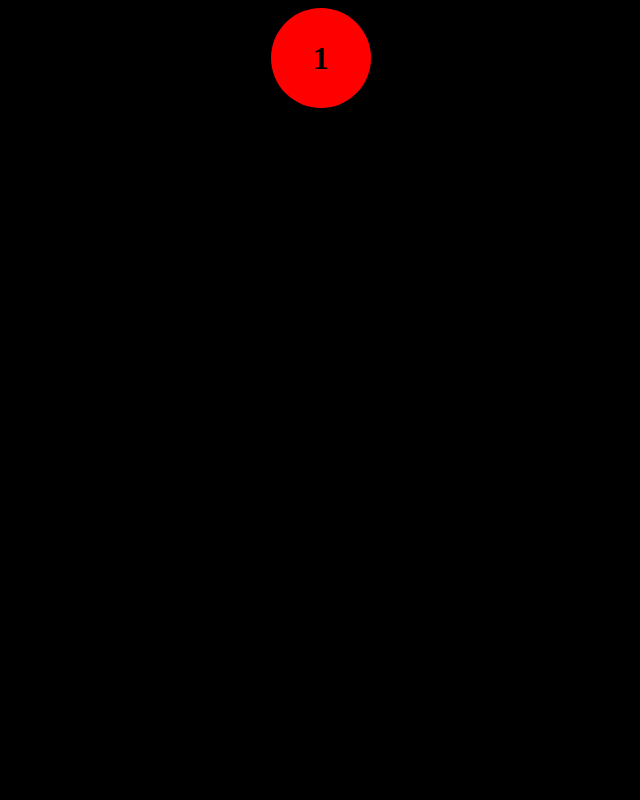
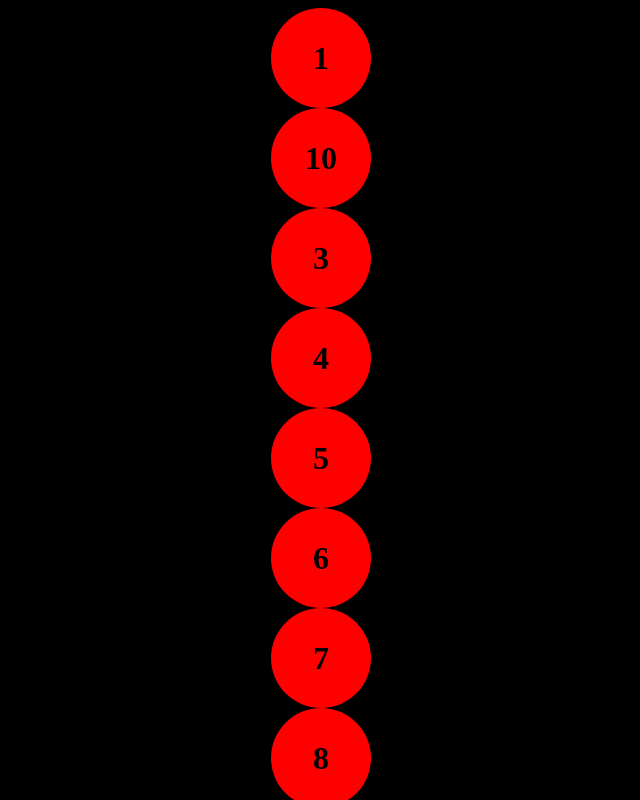
Before and after one commit to GUGOFO/Estudos-React, a React (Vite) app: page / in a window 1280 px wide. Shown: the top 800 px of the page, without its empty margins (319-959 px from the left). Built offline with nearby package versions, Linux system fonts and the light colour scheme.

Commit message:
Me lembrando basico de react

```diff
--- a/src/App.jsx
+++ b/src/App.jsx
@@ -1,4 +1,4 @@
-import Codigo from "./jsx/_Projetos/heap/bola";
+import Codigo from "./jsx/_Projetos/heap/heap";
 
 function App(){
 
--- a/src/jsx/_Projetos/heap/bola.jsx
+++ b/src/jsx/_Projetos/heap/bola.jsx
@@ -5,7 +5,7 @@ function bola({numero}){
 
     return(
         <div className={style.divbola}>
-            <h1>1</h1>
+            <h1>{numero}</h1>
         </div>
     )
 }
--- /dev/null
+++ b/src/jsx/_Projetos/heap/heap.jsx
@@ -0,0 +1,17 @@
+import React from "react";
+import Bola from "./bola";
+
+function heap(){
+
+    const VetorDeNumeros = [1,10,3,4,5,6,7,8,9,10];
+
+    return(
+        <div>
+            {VetorDeNumeros.map((bola) =>
+                <Bola numero={bola}></Bola>
+            )}
+        </div>
+    )
+}
+
+export default heap;
```
Also changed, not shown: src/jsx/_Projetos/heap/heap.module.css (added).
